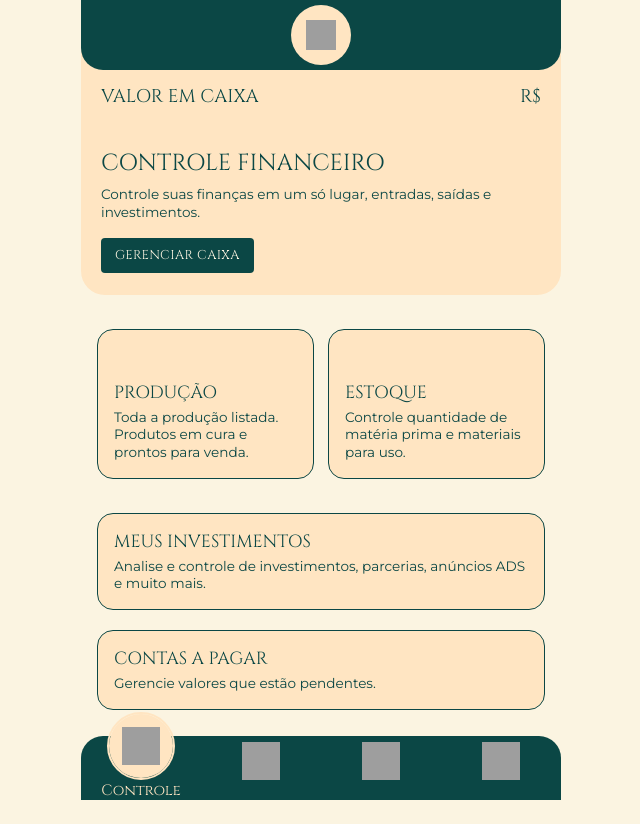
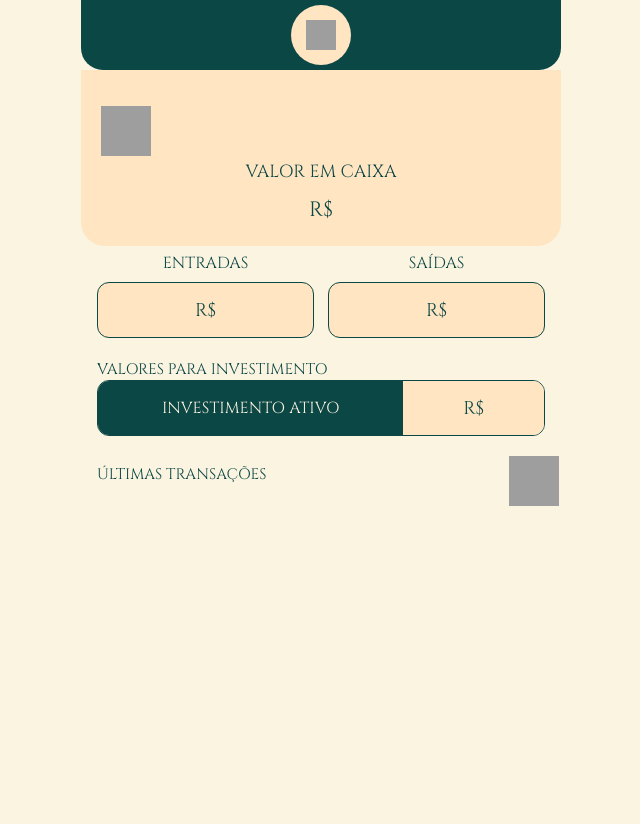
Before and after one commit to renangrego-25/Aplicativo-Controle-Jardim-de-Canaa, a plain HTML site: page index.html in a window 1280 px wide. Both pictures are taken after a click on the button "GERENCIAR CAIXA". Shown: the whole page, without its empty margins (319-959 px from the left). Drawn offline with Linux system fonts and the light colour scheme; grey boxes are pictures that could not be loaded.

Commit message:
Criando página de caixa e organizando id para inicar trabalho em banco de dados.

```diff
--- a/dash/index.js
+++ b/dash/index.js
@@ -119,3 +119,19 @@ btnClose.addEventListener('click', () => {
     btnIa.classList.remove('hidden');
     btnClose.classList.remove('active');
 })
+
+//Página de controle de caixa
+
+const paginaCaixa = document.getElementById('pagina-caixa');
+const voltarCaixa = document.getElementById('voltarcaixa');
+
+document.getElementById('abrircaixa').addEventListener('click', () => {
+
+    paginaCaixa.classList.add('active');
+
+    voltarCaixa.addEventListener('click', (e) =>{
+        e.preventDefault();
+
+        paginaCaixa.classList.remove('active');
+    })
+})
--- a/index.html
+++ b/index.html
@@ -7,7 +7,6 @@
   <link rel="stylesheet" href="style.css">
 </head>
 <body>
-
 
   <header class="topbar" id="topbar">
     <div class="ia_content" id="iacontent">
@@ -25,6 +24,9 @@
     </button>
   </header>
 
+  <section class="intro">
+    <img src="Images/Logo nova sem fundo.png" alt="logo">
+  </section>
 
   <main class="tela">
 
@@ -36,7 +38,7 @@
 
       <h1 class="caixa__titulo">Controle financeiro</h1>
       <p class="caixa__texto">Controle suas finanças em um só lugar, entradas, saídas e investimentos.</p>
-      <button class="btn" type="button">Gerenciar caixa</button>
+      <button class="btn" type="button" id="abrircaixa">Gerenciar caixa</button>
     </section>
 
     <section class="grade">
@@ -63,6 +65,9 @@
       </article>
     </div>
 
+    <div>
+
+    </div>
 
   </main>
 
@@ -150,6 +155,60 @@
 
   </main>
 
+
+  <!-- ===== PÁGINA: CONTROLE FINANCEIRO (CAIXA) ===== -->
+  <main class="tela" id="pagina-caixa">
+
+    <section class="total">
+      <div class="voltar" id="voltarcaixa">
+        <a><img width="50" height="50" src="https://img.icons8.com/material-rounded/0b4745/back--v1.png" alt="back--v1"/></a>
+      </div>
+      <h1 class="total__rotulo">Valor em caixa</h1>
+      <p class="total__valor" id="valor-caixa">R$ </p>
+    </section>
+
+    <section class="fluxo">
+      <div class="fluxo__coluna">
+        <h2 class="fluxo__titulo">Entradas</h2>
+        <button class="fluxo__caixa" type="button" id="btn-entradas">R$ </button>
+      </div>
+
+      <div class="fluxo__coluna">
+        <h2 class="fluxo__titulo">Saídas</h2>
+        <button class="fluxo__caixa" type="button" id="btn-saidas">R$ </button>
+      </div>
+    </section>
+
+    <section class="secao">
+      <div class="secao__cabecalho secao__cabecalho--centro">
+        <h2 class="secao__titulo secao__titulo--caixa-alta secao__titulo--menor">Valores para investimento</h2>
+        <button class="btn-editar" type="button" id="btn-editar-investimento" aria-label="Editar investimento">
+          <span class="img-slot img-slot--lapis"></span>
+        </button>
+      </div>
+    </section>
+
+    <div class="invest" id="investimento">
+      <span class="invest__nome">Investimento ativo</span>
+      <span class="invest__valor" id="valor-investimento">R$ </span>
+    </div>
+
+    <section class="secao">
+      <div class="secao__cabecalho secao__cabecalho--centro">
+        <h2 class="secao__titulo secao__titulo--caixa-alta secao__titulo--menor">Últimas transações</h2>
+        <button class="btn-mais" type="button" id="btn-adicionar-transacao" aria-label="Adicionar transação">
+          <span class="img-slot img-slot--mais"><img width="50" height="50" src="https://img.icons8.com/ios-glyphs/3e8685/add--v1.png" alt="add--v1"/></span>
+        </button>
+      </div>
+
+      <!-- As transações são inseridas aqui pelo JavaScript -->
+      <div class="lista" id="lista-transacoes"></div>
+    </section>
+
+  </main>
+
+
+
   <!-- ===== NAVBAR INFERIOR (fixa em todas as telas) ===== -->
   <nav class="navbar">
     <a class="navbar__item navbar__item--ativo" id="controle">
--- a/style.css
+++ b/style.css
@@ -18,6 +18,27 @@
   margin: 0;
   padding: 0;
   box-sizing: border-box;
+}
+
+.intro{
+  background-color: #0b4745;
+  text-align: center;
+  height: 100vh;
+  position: fixed;
+  top: 0;
+  z-index: 1000;
+  width: 100vw;
+  padding-top: 200px;
+  display: none;
+}
+
+.intro img{
+  height: 400px;
+}
+
+@keyframes hiddenintro {
+  from { opacity: 1;}
+  to { opacity: 0;}
 }
 
 body {
@@ -68,7 +89,7 @@ a { color: inherit; text-decoration: none; cursor: pointer; }
   height: var(--altura-topbar);
   background-color: var(--cor-verde);
   border-radius: 0 0 22px 22px;
-  z-index: 100;
+  z-index: 101;
   display: flex;
   align-items: center;
   transition: height 0.6s ease;
@@ -487,3 +508,125 @@ a { color: inherit; text-decoration: none; cursor: pointer; }
   gap: 12px;
   margin-top: 12px;
 }
+
+/* ===== PÁGINA: CONTROLE FINANCEIRO (CAIXA) ===== */
+/* Reaproveita .secao, .secao__cabecalho, .secao__titulo, .btn-mais e .lista do CSS de Produtos/Apoiadores */
+
+/* Camada fixa e centralizada, como as outras páginas */
+#pagina-caixa {
+  position: fixed;
+  top: 0;
+  left: 50%;
+  transform: translateX(-50%);
+  width: 100%;
+  max-width: var(--largura-max);
+  height: 100vh;
+  padding-top: var(--altura-topbar);
+  padding-bottom: calc(var(--altura-navbar) + 16px);
+  overflow-y: auto;
+  background-color: var(--cor-fundo);
+  z-index: 100;
+  display: none;
+}
+
+#pagina-caixa.active{
+  display: block;
+}
+
+.voltar{
+  text-align: left;
+  display: flex;
+}
+
+/* Valor em caixa */
+.total {
+  background-color: var(--cor-container);
+  border-radius: 0 0 24px 24px;
+  padding: 36px 20px 22px;
+  text-align: center;
+}
+
+.total__rotulo {
+  font-size: 1.1rem;
+  text-transform: uppercase;
+  margin-bottom: 12px;
+}
+
+.total__valor {
+  font-family: var(--fonte-titulo);
+  font-size: 1.3rem;
+}
+
+/* Entradas e saídas */
+.fluxo {
+  display: grid;
+  grid-template-columns: 1fr 1fr;
+  gap: 14px;
+  padding: 6px 16px 0;
+}
+
+.fluxo__titulo {
+  font-size: 1rem;
+  text-transform: uppercase;
+  text-align: center;
+  margin-bottom: 8px;
+}
+
+.fluxo__caixa {
+  width: 100%;
+  min-height: 56px;
+  background-color: var(--cor-container);
+  color: var(--cor-verde);
+  border: 1px solid var(--cor-verde);
+  border-radius: 12px;
+  font-family: var(--fonte-titulo);
+  font-size: 1.15rem;
+}
+
+/* Cabeçalhos de seção com ícone à direita */
+.secao__cabecalho--centro { align-items: center; }
+.secao__titulo--menor     { font-size: 0.95rem; }
+
+.btn-editar {
+  flex-shrink: 0;
+  background: none;
+  border: none;
+  padding: 0;
+}
+
+.img-slot--lapis { width: 22px; height: 22px; }
+
+/* Investimento ativo: nome em verde + valor em bege */
+.invest {
+  display: flex;
+  margin: 0 16px;
+  min-height: 56px;
+  border: 1px solid var(--cor-verde);
+  border-radius: 12px;
+  overflow: hidden;
+}
+
+.invest__nome,
+.invest__valor {
+  display: flex;
+  align-items: center;
+  justify-content: center;
+  font-family: var(--fonte-titulo);
+  text-transform: uppercase;
+}
+
+.invest__nome {
+  flex: 2;
+  padding: 0 12px;
+  background-color: var(--cor-verde);
+  color: var(--cor-fundo);
+  font-size: 1rem;
+  text-align: center;
+}
+
+.invest__valor {
+  flex: 1;
+  background-color: var(--cor-container);
+  color: var(--cor-verde);
+  font-size: 1.15rem;
+}
```
Also changed, not shown: Images/Logo nova sem fundo.png (added).
